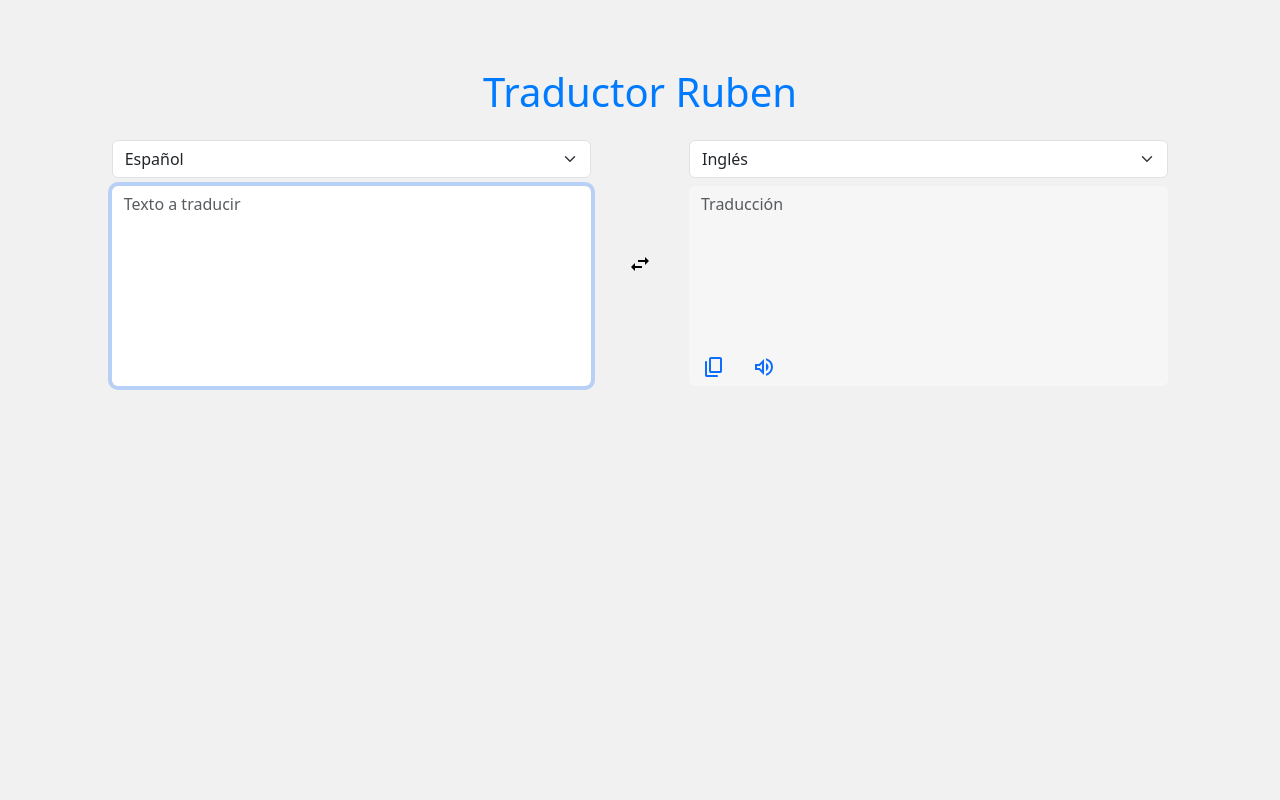
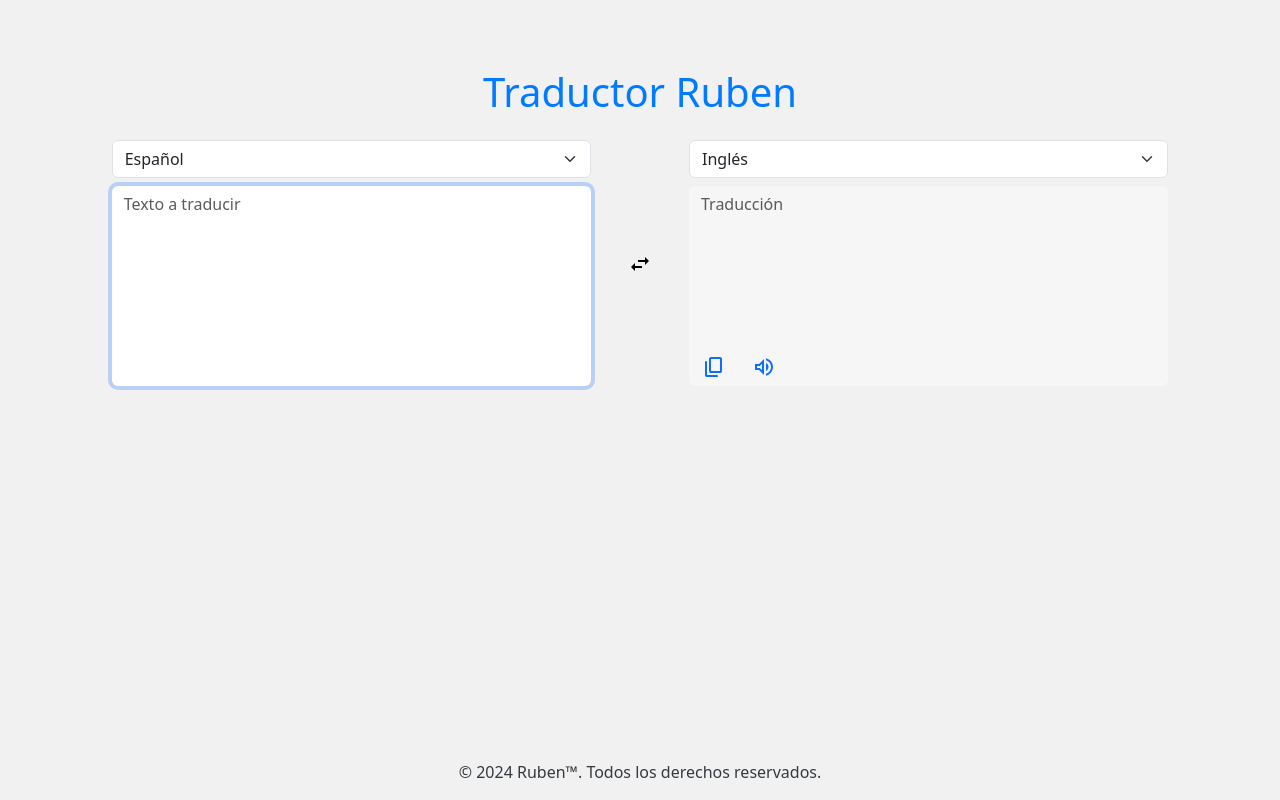
Before and after one commit to RubenOnsurbe/translator-ruben, a React (Vite) app: page / in a window 1280 px wide. Built offline with nearby package versions, Linux system fonts and the light colour scheme.

Commit message:
chore: Update App.tsx to add copyright notice in footer

```diff
--- a/src/App.tsx
+++ b/src/App.tsx
@@ -69,7 +69,11 @@ function App() {
           </Stack>
         </Col>
       </Row>
+      <footer className="text-center mt-4" style={{ position: 'absolute', bottom: 0, left: 0, right: 0 }}>
+        <p>© {new Date().getFullYear()} Ruben™. Todos los derechos reservados.</p>
+      </footer>
     </Container>
+
   )
 }
 
```
